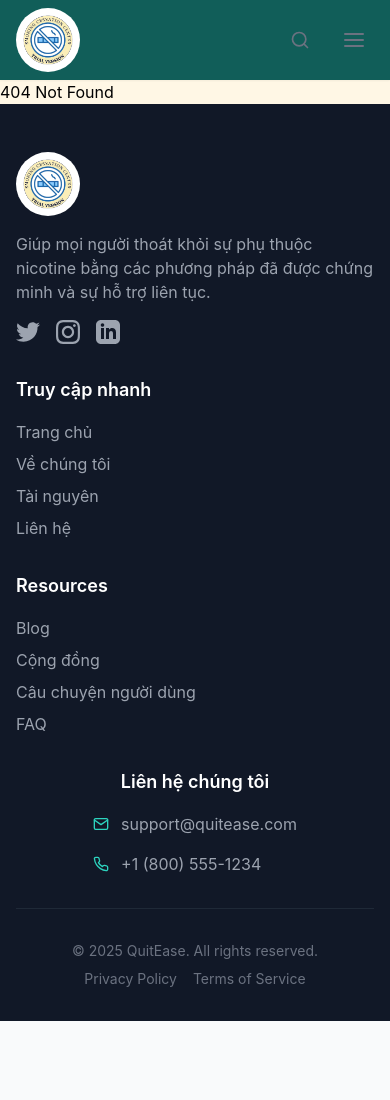
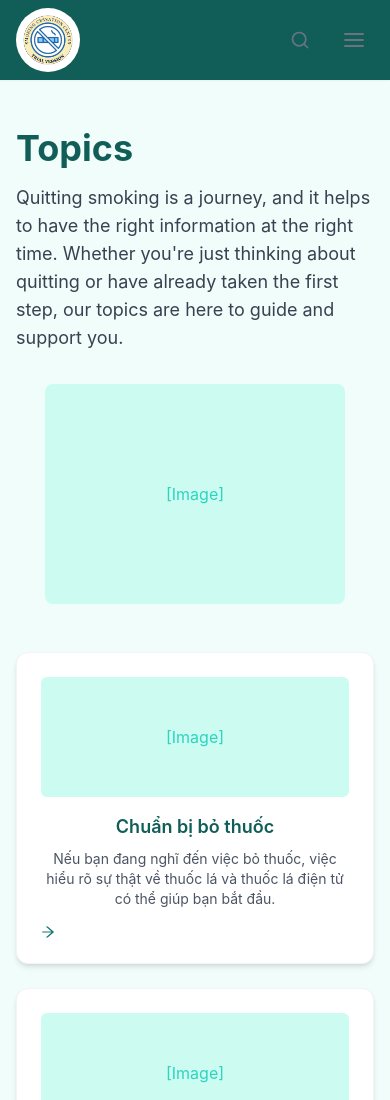
Before and after one commit to MrAlpha9S/SWP, a React (Vite) app in the folder client/: page /topics in a window 390 px wide. Shown: the top 1100 px of the page. Before the commit the page ends 1021 px from the top, so only its background shows below. Built offline with nearby package versions, Linux system fonts and the light colour scheme; no server answers.

Commit message:
[Topics] Add topics page and related components

```diff
--- a/client/src/App.jsx
+++ b/client/src/App.jsx
@@ -8,8 +8,8 @@ import PostSignUpCallback from "./pages/signup/postSignUpCallback.jsx";
 import Onboarding from "./pages/signup/onboarding.jsx";
 import Footer from "./components/layout/footer.jsx";
 import PostOnboardingCallback from "./pages/signup/postOnboardingCallback.jsx";
-import CheckIn from "./pages/dashboardPage/checkIn.jsx";
-import MyProfile from "./pages/dashboardPage/myProfile.jsx";
+import CheckIn from "./pages/dashboardPage/checkInPage/checkIn.jsx";
+import TopicsPage from "./pages/topicsPage/topicsPage.jsx";
 
 function App() {
 
@@ -18,13 +18,17 @@ function App() {
             <Navbar />
             <Routes>
                 <Route path="/" element={<Homepage />} />
+
                 <Route path="/dashboard" element={<DashBoard />} />
                 <Route path="/dashboard/check-in" element={<CheckIn />} />
-                <Route path="/post-signup" element={<PostSignUpCallback />} />
+
+                <Route path="/topics" element={<TopicsPage />} />
+
+
+                <Route path="/postSignup" element={<PostSignUpCallback />} />
                 <Route path="/onboarding" element={<Onboarding />} />
                 <Route path="*" element={<div>404 Not Found</div>} />
-                <Route path="/post-onboarding" element={<PostOnboardingCallback/>}></Route>
-                <Route path="/my-profile" element={<MyProfile/>}></Route>
+                <Route path="/postOnboarding" element={<PostOnboardingCallback />}></Route>
             </Routes>
             <Footer />
         </>
--- a/client/src/components/layout/navbar.jsx
+++ b/client/src/components/layout/navbar.jsx
@@ -1,16 +1,17 @@
-import React, {useState} from 'react'
-import {FiSearch, FiMenu, FiX} from 'react-icons/fi'
+import React, { useState } from 'react'
+import { FiSearch, FiMenu, FiX } from 'react-icons/fi'
 import Logo from './homepage/logo.jsx'
 import LoginButton from "../ui/loginButton.jsx";
 import LogoutButton from "../ui/logoutButton.jsx";
-import {useAuth0} from "@auth0/auth0-react";
+import { useAuth0 } from "@auth0/auth0-react";
 import SignUpButton from "../ui/signUpButton.jsx";
 import Profile from "../ui/userProfile.jsx";
-import {FaSpinner} from "react-icons/fa";
+import { FaSpinner } from "react-icons/fa";
+import TopicsDropdown from "./topics.jsx";
 
 function Navbar() {
     const [isMenuOpen, setIsMenuOpen] = useState(false)
-    const {isAuthenticated, isLoading} = useAuth0();
+    const { isAuthenticated, isLoading } = useAuth0();
     const toggleMenu = () => setIsMenuOpen(!isMenuOpen)
 
     return (
@@ -19,7 +20,7 @@ function Navbar() {
                 <div className="flex justify-between items-center h-16 gap-5">
                     {/* Logo */}
                     <div className="flex-shrink-0">
-                        <Logo/>
+                        <Logo />
                     </div>
 
                     {/* Desktop Navigation */}
@@ -34,12 +35,15 @@ function Navbar() {
                             <a href="/" className="text-white hover:text-primary-500 font-medium transition-colors">
                                 Hỗ trợ
                             </a>
+                            <a href="/" className="text-white hover:text-primary-500 font-medium transition-colors">
+                                <TopicsDropdown />
+                            </a>
 
                         </div>
 
                         <div className="flex justify-end gap-2 h-full w-[50%]">
                             {isLoading ? (
-                                <FaSpinner icon="spinner" className="spinner size-10" color="white"/>
+                                <FaSpinner icon="spinner" className="spinner size-10" color="white" />
                             ) : isAuthenticated ? (
                                 <Profile />
                             ) : (
@@ -54,13 +58,13 @@ function Navbar() {
                     {/* Search and Mobile Menu Button */}
                     <div className="flex items-center">
                         <button className="p-2 text-gray-500 hover:text-primary-600 transition-colors rounded-full">
-                            <FiSearch className="w-5 h-5"/>
+                            <FiSearch className="w-5 h-5" />
                         </button>
                         <button
                             className="ml-4 md:hidden p-2 text-gray-500 hover:text-primary-600 transition-colors rounded-full"
                             onClick={toggleMenu}
                         >
-                            {isMenuOpen ? <FiX className="w-6 h-6"/> : <FiMenu className="w-6 h-6"/>}
+                            {isMenuOpen ? <FiX className="w-6 h-6" /> : <FiMenu className="w-6 h-6" />}
                         </button>
                     </div>
                 </div>
@@ -71,19 +75,19 @@ function Navbar() {
                 <div className="md:hidden bg-white border-t border-gray-200">
                     <div className="container-custom py-3 space-y-3">
                         <a href="#"
-                           className="block py-2 text-gray-700 hover:text-primary-600 font-medium transition-colors">
+                            className="block py-2 text-gray-700 hover:text-primary-600 font-medium transition-colors">
                             Home
                         </a>
                         <a href="#"
-                           className="block py-2 text-gray-700 hover:text-primary-600 font-medium transition-colors">
+                            className="block py-2 text-gray-700 hover:text-primary-600 font-medium transition-colors">
                             Community
                         </a>
                         <a href="#"
-                           className="block py-2 text-gray-700 hover:text-primary-600 font-medium transition-colors">
+                            className="block py-2 text-gray-700 hover:text-primary-600 font-medium transition-colors">
                             Support
                         </a>
-                        <LoginButton/>
-                        <LogoutButton/>
+                        <LoginButton />
+                        <LogoutButton />
                     </div>
                 </div>
             )}
--- /dev/null
+++ b/client/src/components/layout/topics.jsx
@@ -0,0 +1,45 @@
+import React from 'react';
+import { DownOutlined, ArrowRightOutlined } from '@ant-design/icons';
+
+const topics = [
+  ['Preparing to quit', 'Children and family', 'Vaping'],
+  ['Smoking and your health', 'Cravings, triggers and routines', 'Resources for health professionals'],
+  ['Smoking and pregnancy', 'Helping friends and family quit'],
+];
+
+const TopicsDropdown = () => {
+  return (
+    <div className="relative group">
+      {/* Trigger Button */}
+      <div>
+        Topics <DownOutlined />
+      </div>
+
+      {/* Dropdown block - stays open when hovering over dropdown too */}
+      <div className="absolute left-0 top-full z-50 mt-2 w-[800px] bg-white shadow-lg border border-gray-100 p-6 invisible opacity-0 group-hover:visible group-hover:opacity-100 transition-all duration-200">
+        <div className="flex items-center justify-between mb-2">
+          <a href='/topics' className="text-lg font-semibold text-primary-700 flex items-center gap-1 hover:underline">
+            Topics <ArrowRightOutlined />
+          </a>
+        </div>
+        <p className="text-gray-500 mb-4 text-sm">
+          Learn about withdrawal symptoms, managing slip-ups, how to quit while pregnant and much more.
+        </p>
+
+        <div className="grid grid-cols-3 gap-6 text-sm text-primary-700">
+          {topics.map((column, colIdx) => (
+            <ul key={colIdx} className="space-y-3 border-t border-gray-200 pt-3">
+              {column.map((item, idx) => (
+                <li key={idx} className="hover:underline cursor-pointer">
+                  {item}
+                </li>
+              ))}
+            </ul>
+          ))}
+        </div>
+      </div>
+    </div>
+  );
+};
+
+export default TopicsDropdown;
--- a/client/src/pages/dashboardPage/dashboard.jsx
+++ b/client/src/pages/dashboardPage/dashboard.jsx
@@ -63,6 +63,7 @@ function Dashboard() {
 
     return (
         <div className="bg-primary-50 min-h-screen flex items-center justify-center p-4">
+
             <div class="bg-white p-6 rounded-xl shadow-xl w-full max-w-4/5 space-y-4">
 
 
--- /dev/null
+++ b/client/src/pages/topicsPage/topicsPage.jsx
@@ -0,0 +1,103 @@
+import React from 'react';
+import { ArrowRightOutlined } from '@ant-design/icons';
+import { useNavigate } from 'react-router-dom';
+
+const topics = [
+  {
+    navigator: '/preparing-to-quit',
+    title: 'Chuẩn bị bỏ thuốc',
+    description:
+      'Nếu bạn đang nghĩ đến việc bỏ thuốc, việc hiểu rõ sự thật về thuốc lá và thuốc lá điện tử có thể giúp bạn bắt đầu.',
+  },
+  {
+    navigator: '/smoking-and-your-health',
+    title: 'Hút thuốc và sức khỏe của bạn',
+    description:
+      'Ngay khi bạn bỏ thuốc lá, cơ thể bạn sẽ bắt đầu tự phục hồi và sức khỏe sẽ được cải thiện.',
+  },
+  {
+    navigator: '/smoking-and-pregnancy',
+    title: 'Hút thuốc và mang thai',
+    description:
+      'Bỏ thuốc lá ở bất kỳ thời điểm nào trong thai kỳ đều có thể giúp giảm nguy cơ sức khỏe cho bạn và em bé.',
+  },
+  {
+    navigator: '/helping-friends-and-family-quit',
+    title: 'Trẻ em và gia đình',
+    description:
+      'Việc bỏ thuốc lá không chỉ có lợi cho bản thân bạn mà còn cho những người thân yêu của bạn.',
+  },
+  {
+    navigator: '/cravings-triggers-and-routines',
+    title: 'Sự thèm muốn, kích thích và thói quen',
+    description:
+      'Những người hút thuốc lá và thuốc lá điện tử thường có cảm giác thèm muốn và kích thích.',
+  },
+  {
+    navigator: '/preparing-to-stop-smoking',
+    title: 'Chuẩn bị hành trang cai thuốc lá',
+    description:
+      'Nếu ai đó bạn biết đang cố gắng cai thuốc, việc ủng hộ họ là một trong những điều quan trọng nhất bạn có thể làm.',
+  },
+  {
+    navigator: '/vaping',
+    title: 'Hút thuốc lá điện tử',
+    description:
+      'Điều tốt nhất bạn có thể làm cho sức khỏe của mình là không hút thuốc và không hút thuốc lá điện tử.',
+  },
+  {
+    navigator: '/resources-for-health-professionals',
+    title: 'Tài nguyên dành cho các chuyên gia y tế và chuyên gia khác',
+    description:
+      'Cung cấp thông tin và khuyến khích bỏ thuốc lá có thể tạo ra sự khác biệt thực sự cho khách hàng của bạn.',
+  },
+];
+
+const TopicsPage = () => {
+    const navigate = useNavigate();
+  return (
+    <div className="bg-primary-50 min-h-screen px-4 md:px-12 py-12">
+      {/* Header Section */}
+      <div className="flex flex-col md:flex-row items-center justify-between gap-8">
+        <div className="max-w-2xl">
+          <h1 className="text-4xl font-bold text-primary-800 mb-4">Topics</h1>
+          <p className="text-gray-700 text-lg">
+            Quitting smoking is a journey, and it helps to have the right information at the right time. Whether you're
+            just thinking about quitting or have already taken the first step, our topics are here to guide and support
+            you.
+          </p>
+        </div>
+        {/* Right image placeholder (replace with actual image if needed) */}
+        <div className="w-[300px] h-[220px] bg-primary-100 rounded-lg flex items-center justify-center">
+          {/* placeholder */}
+          <span className="text-primary-400">[Image]</span>
+        </div>
+      </div>
+
+      {/* Cards */}
+      <div className="mt-12 grid grid-cols-1 md:grid-cols-3 gap-6">
+        {topics.map((topic, index) => (
+          <button
+            onClick={() => navigate('/topics' + topic.navigator)}
+            key={index}
+            className="bg-white hover:bg-primary-50 transition p-6 rounded-xl shadow-md border border-gray-100"
+          >
+            {/* Top image placeholder */}
+            <div className="w-full h-[120px] bg-primary-100 mb-4 rounded-md flex items-center justify-center">
+              <span className="text-primary-400">[Image]</span>
+            </div>
+
+            <h3 className="text-lg font-semibold text-primary-800">{topic.title}</h3>
+            <p className="text-gray-600 mt-2 text-sm">{topic.description}</p>
+
+            <div className="mt-4 text-primary-700 flex items-center gap-1 text-sm font-medium cursor-pointer hover:underline">
+               <ArrowRightOutlined />
+            </div>
+          </button>
+        ))}
+      </div>
+    </div>
+  );
+};
+
+export default TopicsPage;
```
Also changed, not shown: client/src/pages/topicsPage/preparingToQuit/preparingToQuit.jsx (added).
